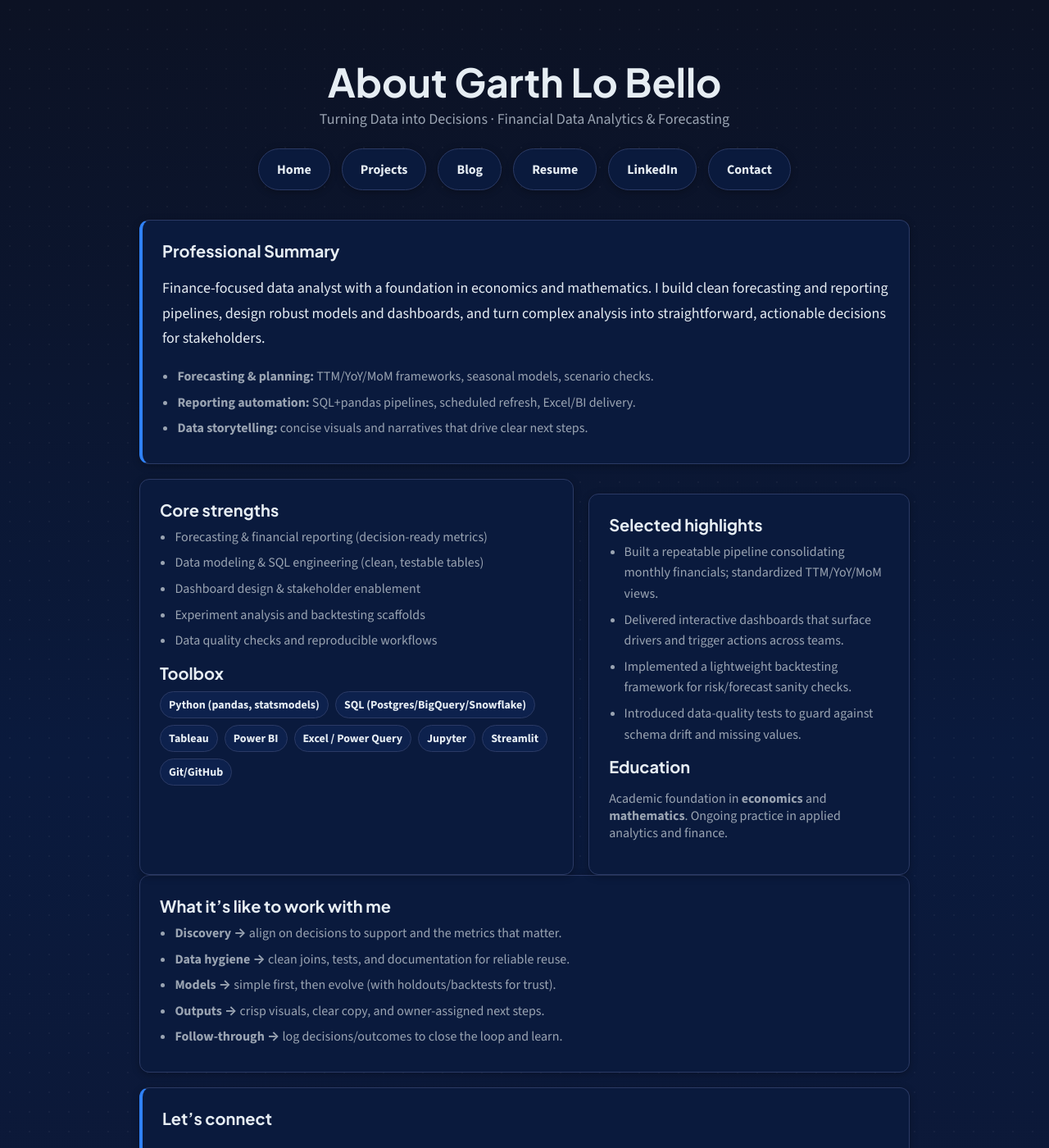
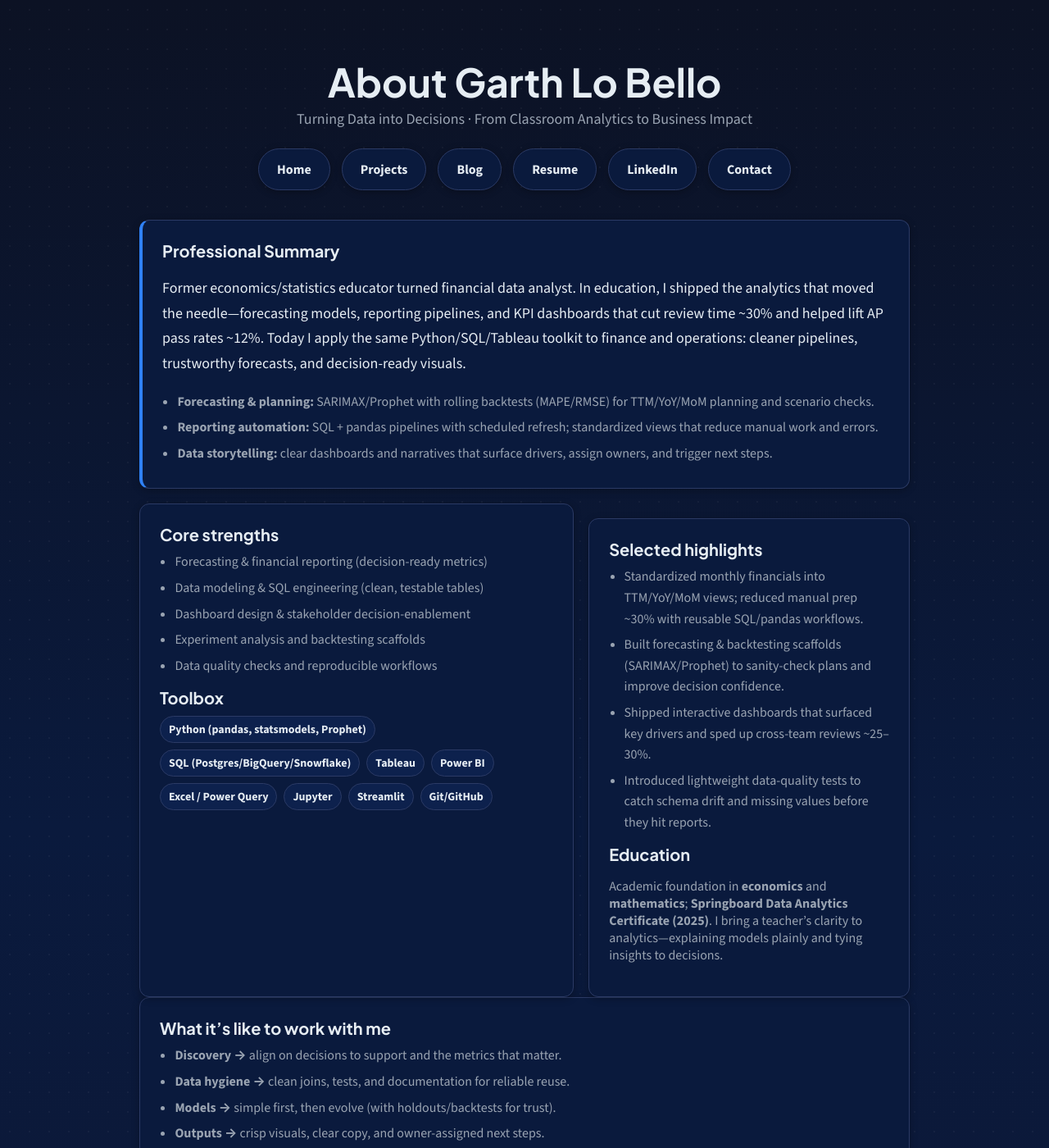
Before and after one commit to gflobe5510/gflobe5510.github.io, a Jekyll site: the page bio.html, which Jekyll copies as it is, in a window 1280 px wide and 1400 px high. Shown: the whole window at 82% size. Built offline with Jekyll 4.4.1, drawn with Linux system fonts in a browser that asks for light colours.

Commit message:
Update bio.html

```diff
--- a/bio.html
+++ b/bio.html
@@ -4,7 +4,7 @@
   <meta charset="utf-8" />
   <meta name="viewport" content="width=device-width, initial-scale=1" />
   <title>Bio · Garth Lo Bello</title>
-  <meta name="description" content="Finance-focused data analyst turning data into decision-ready insights. Forecasting, reporting automation, SQL/Python modeling, and dashboard design." />
+  <meta name="description" content="Former economics/statistics educator turned financial data analyst. I shipped forecasting, reporting automation, and KPI dashboards that improved outcomes in schools—now I apply the same Python/SQL/Tableau toolkit to drive business results." />
 
   <!-- Fonts -->
   <link href="https://fonts.googleapis.com/css2?family=Plus+Jakarta+Sans:wght@600;700&family=Source+Sans+3:wght@400;600;700&display=swap" rel="stylesheet">
@@ -64,7 +64,7 @@
   <main class="wrap">
     <header>
       <h1>About Garth Lo Bello</h1>
-      <p class="sub">Turning Data into Decisions · Financial Data Analytics &amp; Forecasting</p>
+      <p class="sub">Turning Data into Decisions · From Classroom Analytics to Business Impact</p>
       <nav class="pills">
         <a class="pill" href="/index.html">Home</a>
         <a class="pill" href="/projects.html">Projects</a>
@@ -75,13 +75,16 @@
       </nav>
     </header>
 
+    <!-- Professional Summary (bridge teacher → analyst) -->
     <section class="panel callout">
       <h2 class="section-title">Professional Summary</h2>
-      <p class="lead">Finance-focused data analyst with a foundation in economics and mathematics. I build clean forecasting and reporting pipelines, design robust models and dashboards, and turn complex analysis into straightforward, actionable decisions for stakeholders.</p>
+      <p class="lead">
+        Former economics/statistics educator turned financial data analyst. In education, I shipped the analytics that moved the needle—forecasting models, reporting pipelines, and KPI dashboards that cut review time ~30% and helped lift AP pass rates ~12%. Today I apply the same Python/SQL/Tableau toolkit to finance and operations: cleaner pipelines, trustworthy forecasts, and decision‑ready visuals.
+      </p>
       <ul class="clean">
-        <li><strong>Forecasting &amp; planning:</strong> TTM/YoY/MoM frameworks, seasonal models, scenario checks.</li>
-        <li><strong>Reporting automation:</strong> SQL+pandas pipelines, scheduled refresh, Excel/BI delivery.</li>
-        <li><strong>Data storytelling:</strong> concise visuals and narratives that drive clear next steps.</li>
+        <li><strong>Forecasting &amp; planning:</strong> SARIMAX/Prophet with rolling backtests (MAPE/RMSE) for TTM/YoY/MoM planning and scenario checks.</li>
+        <li><strong>Reporting automation:</strong> SQL + pandas pipelines with scheduled refresh; standardized views that reduce manual work and errors.</li>
+        <li><strong>Data storytelling:</strong> clear dashboards and narratives that surface drivers, assign owners, and trigger next steps.</li>
       </ul>
     </section>
 
@@ -89,16 +92,16 @@
       <div class="panel">
         <h3 class="section-title">Core strengths</h3>
         <ul class="clean">
-          <li>Forecasting &amp; financial reporting (decision-ready metrics)</li>
+          <li>Forecasting &amp; financial reporting (decision‑ready metrics)</li>
           <li>Data modeling &amp; SQL engineering (clean, testable tables)</li>
-          <li>Dashboard design &amp; stakeholder enablement</li>
+          <li>Dashboard design &amp; stakeholder decision‑enablement</li>
           <li>Experiment analysis and backtesting scaffolds</li>
           <li>Data quality checks and reproducible workflows</li>
         </ul>
 
         <h3 class="section-title" style="margin-top:14px">Toolbox</h3>
         <ul class="chips">
-          <li class="chip">Python (pandas, statsmodels)</li>
+          <li class="chip">Python (pandas, statsmodels, Prophet)</li>
           <li class="chip">SQL (Postgres/BigQuery/Snowflake)</li>
           <li class="chip">Tableau</li>
           <li class="chip">Power BI</li>
@@ -112,14 +115,14 @@
       <div class="panel">
         <h3 class="section-title">Selected highlights</h3>
         <ul class="clean">
-          <li>Built a repeatable pipeline consolidating monthly financials; standardized TTM/YoY/MoM views.</li>
-          <li>Delivered interactive dashboards that surface drivers and trigger actions across teams.</li>
-          <li>Implemented a lightweight backtesting framework for risk/forecast sanity checks.</li>
-          <li>Introduced data-quality tests to guard against schema drift and missing values.</li>
+          <li>Standardized monthly financials into TTM/YoY/MoM views; reduced manual prep ~30% with reusable SQL/pandas workflows.</li>
+          <li>Built forecasting &amp; backtesting scaffolds (SARIMAX/Prophet) to sanity‑check plans and improve decision confidence.</li>
+          <li>Shipped interactive dashboards that surfaced key drivers and sped up cross‑team reviews ~25–30%.</li>
+          <li>Introduced lightweight data‑quality tests to catch schema drift and missing values before they hit reports.</li>
         </ul>
 
         <h3 class="section-title" style="margin-top:14px">Education</h3>
-        <p class="muted">Academic foundation in <strong>economics</strong> and <strong>mathematics</strong>. Ongoing practice in applied analytics and finance.</p>
+        <p class="muted">Academic foundation in <strong>economics</strong> and <strong>mathematics</strong>; <strong>Springboard Data Analytics Certificate (2025)</strong>. I bring a teacher’s clarity to analytics—explaining models plainly and tying insights to decisions.</p>
       </div>
     </section>
 
@@ -129,7 +132,7 @@
         <li><strong>Discovery →</strong> align on decisions to support and the metrics that matter.</li>
         <li><strong>Data hygiene →</strong> clean joins, tests, and documentation for reliable reuse.</li>
         <li><strong>Models →</strong> simple first, then evolve (with holdouts/backtests for trust).</li>
-        <li><strong>Outputs →</strong> crisp visuals, clear copy, and owner-assigned next steps.</li>
+        <li><strong>Outputs →</strong> crisp visuals, clear copy, and owner‑assigned next steps.</li>
         <li><strong>Follow‑through →</strong> log decisions/outcomes to close the loop and learn.</li>
       </ul>
     </section>
```
